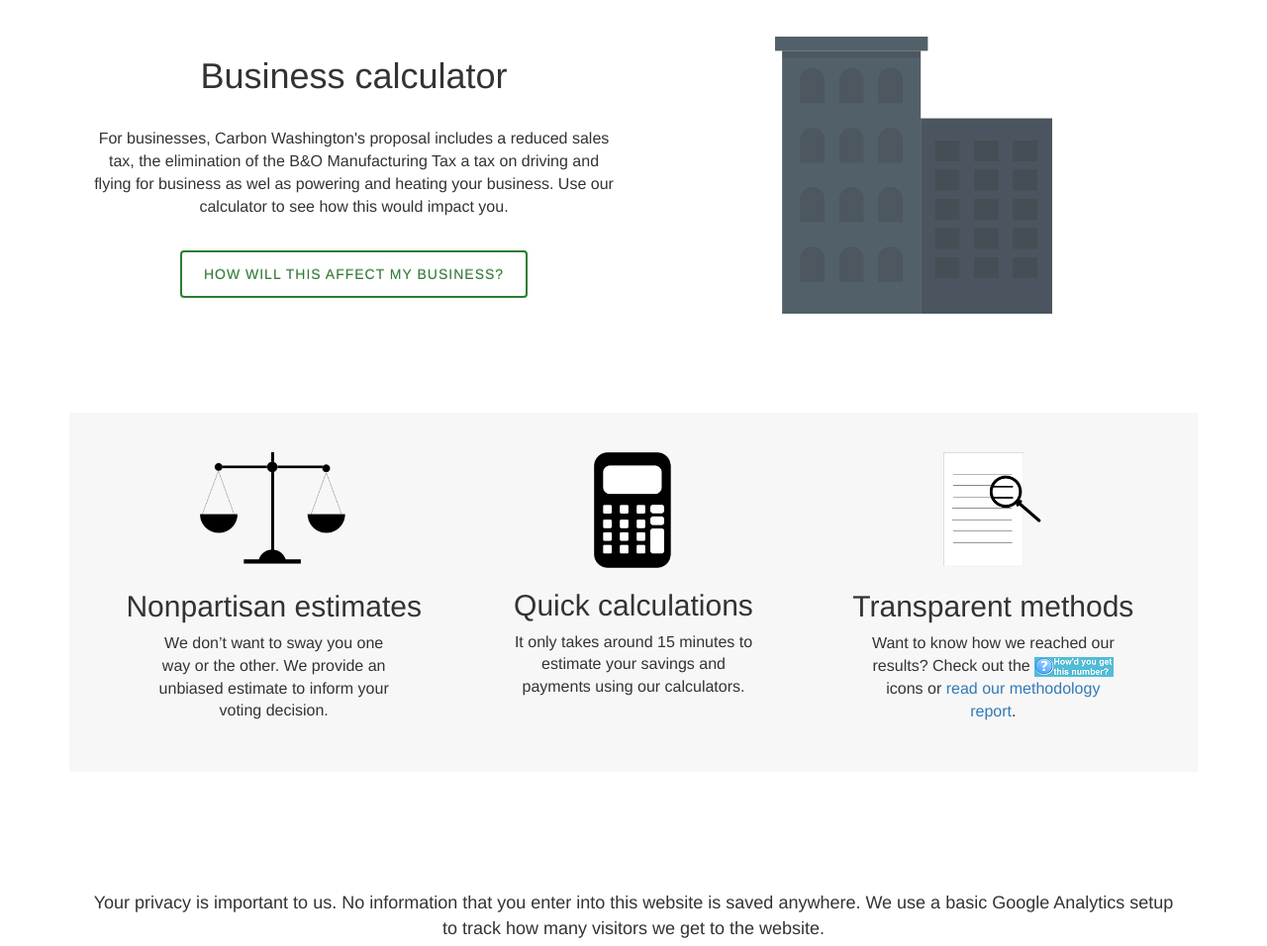
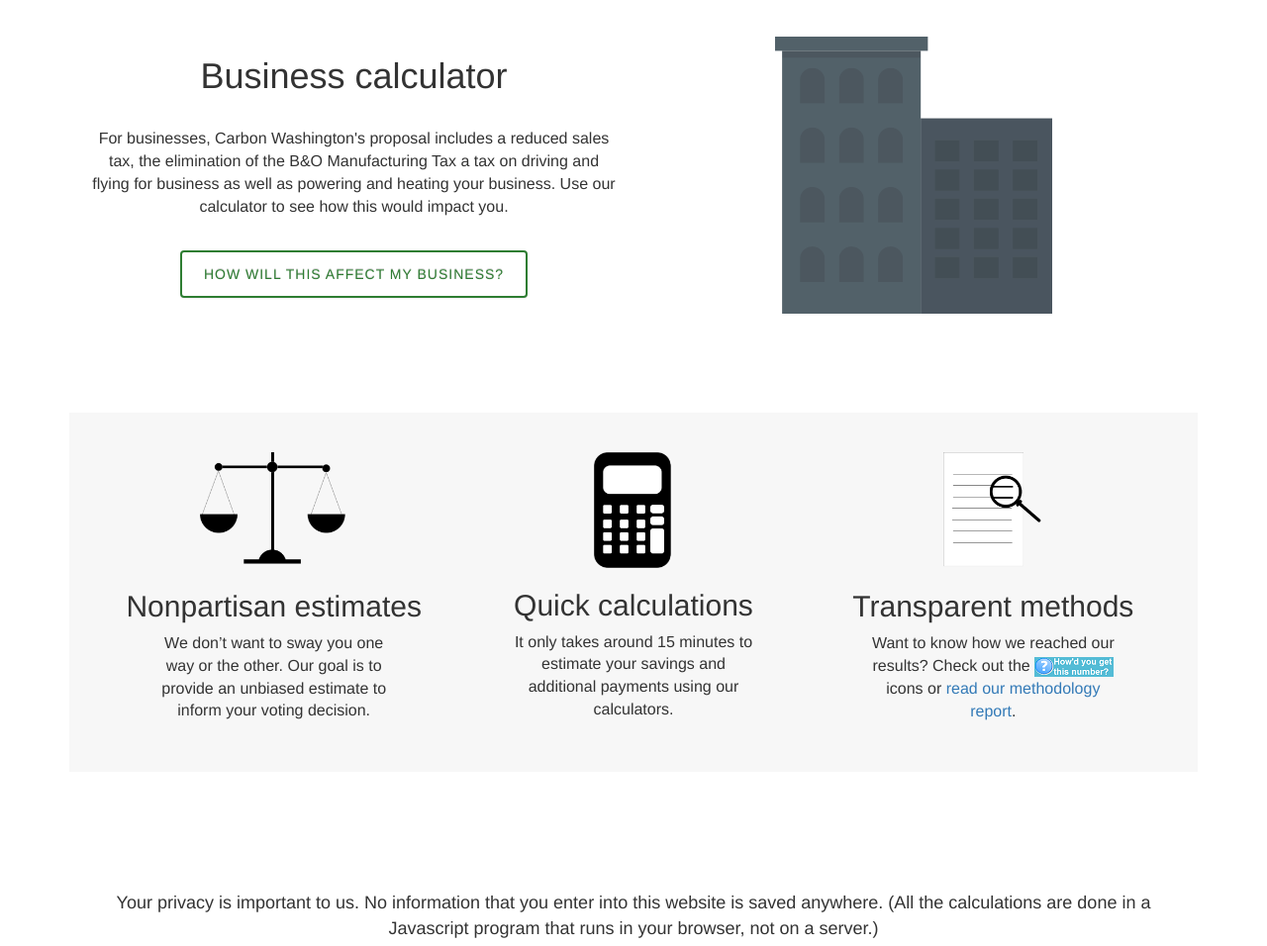
Before and after one commit to jbare/CalculatorVisualDesign, a plain HTML site: page index.html in a window 1280 px wide. Shown: the part 1160-2116 px from the top of the page at 99% size. Drawn offline with Linux system fonts and the light colour scheme.

Commit message:
Content update
Fixed typos and language on index and about pages

```diff
--- a/index.html
+++ b/index.html
@@ -62,7 +62,7 @@
   <header class="jumbotron">
     <div>
       <a href="index.html" alt="home"><center><img src="images/Logo.png" class="img-responsive" alt="Carbon Tax Swap Calculator"></center></a>
-      <center><p>A nonpartisan way to estimate how Carbon Washington's proposal impacts you</p></center>
+      <center><p>A nonpartisan way to estimate how Carbon Washington's proposal would impact you</p></center>
     </div>
   </header>
 
@@ -105,7 +105,7 @@
           <div id="Business_calc_text" class="col-md-6 col-xs-12">
             <h1>Business calculator</h1>
             <br>
-            <p class="calculator_feature">For businesses, Carbon Washington's proposal includes a reduced sales tax, the elimination of the B&O Manufacturing Tax a tax on driving and flying for business as wel as powering and heating your business. Use our calculator to see how this would impact you.
+            <p class="calculator_feature">For businesses, Carbon Washington's proposal includes a reduced sales tax, the elimination of the B&O Manufacturing Tax a tax on driving and flying for business as well as powering and heating your business. Use our calculator to see how this would impact you.
             </p>
             <br>
            <a href="./business.html" type="button" class="btn btn-primary btn-outline" alt="Business Calculator">How will this affect my business?</a>
@@ -124,13 +124,13 @@
         <div class="col-md-4" id="feature_nonpartisan_estimate">
           <center><img src="images/Scales.png" class="img-responsive" width="150" alt="image of balanced scales"></center>
           <h2>Nonpartisan estimates</h2>
-          <p>We don’t want to sway you one way or the other. We provide an unbiased estimate to inform your voting decision. </p>
+          <p>We don’t want to sway you one way or the other. Our goal is to provide an unbiased estimate to inform your voting decision. </p>
         </div>
 
         <div class="col-md-4" id="feature_quick_calculation">
           <center><img src="images/Calculator.png" class="img-responsive" id="calculator_image" width="80" alt="image of calculator"></center>
           <h2>Quick calculations</h2>
-          <p>It only takes around 15 minutes to estimate your savings and payments using our calculators.</p>
+          <p>It only takes around 15 minutes to estimate your savings and additional payments using our calculators.</p>
         </div>
 
         <div class="col-md-4" id="feature_methodology">
@@ -144,7 +144,7 @@
     <div class="section" id="privacy_policy">
       <div class="row">
         <div class="col-xs-12">
-          <p> Your privacy is important to us. No information that you enter into this website is saved anywhere. We use a basic Google Analytics setup to track how many visitors we get to the website. </p>
+          <p> Your privacy is important to us. No information that you enter into this website is saved anywhere. (All the calculations are done in a Javascript program that runs in your browser, not on a server.) </p>
         </div>
       </div>
     </div>
```
Also changed, not shown: about.html (+1 -1 lines).
